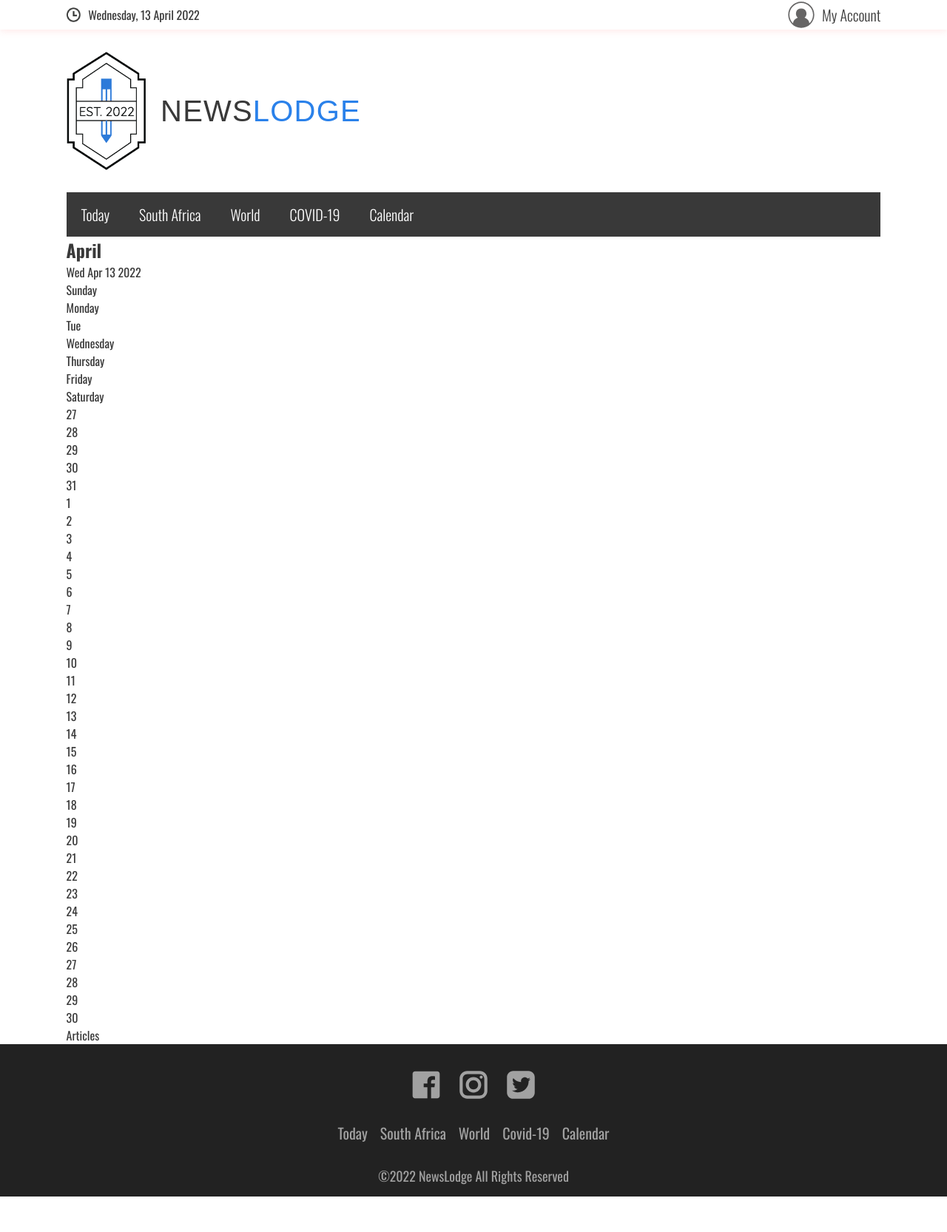
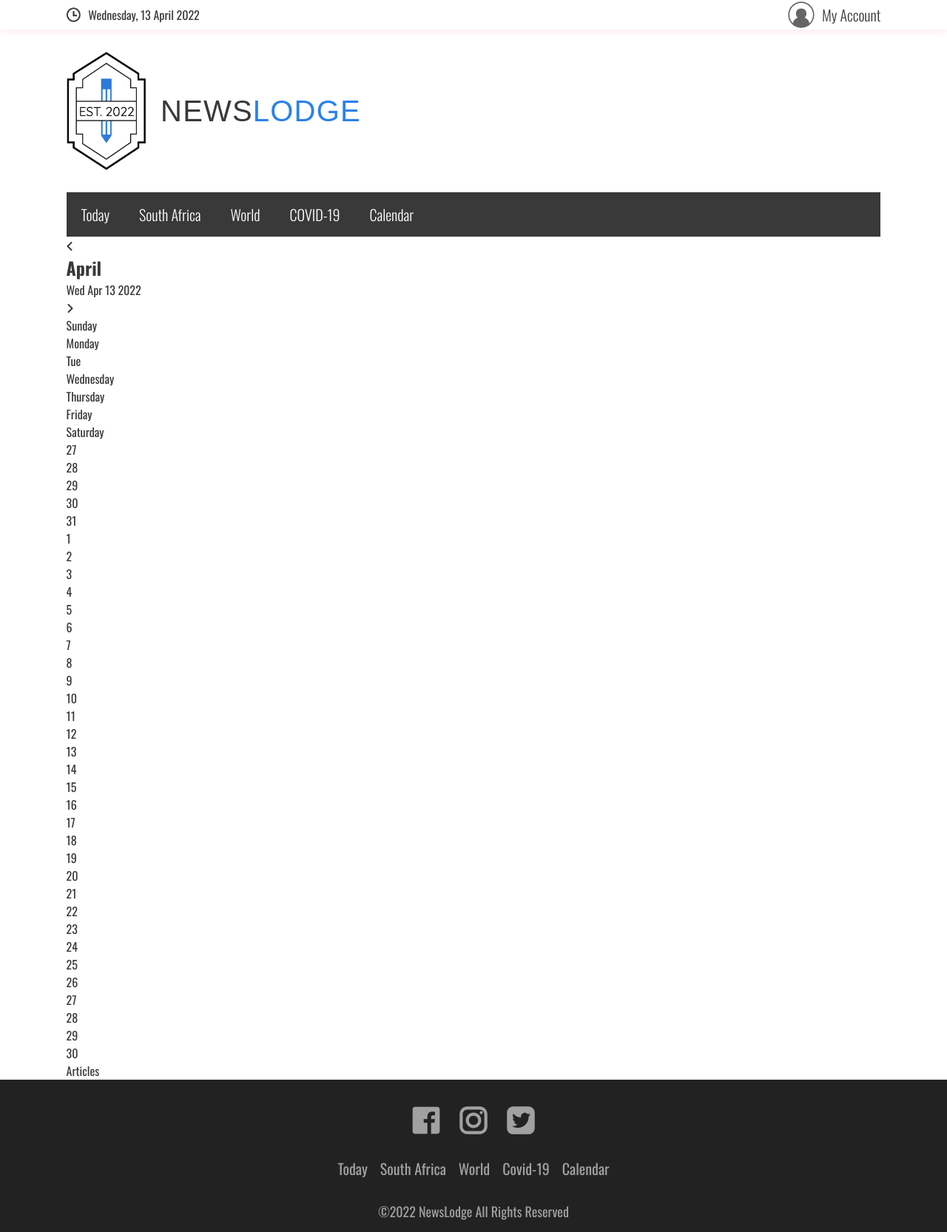
Before and after one commit to francois-smith/COS-216, a PHP site: page /COS216/PA3/calendar.php in a window 1280 px wide. Shown: the whole page at 74% size. Before the commit the page ends 1618 px from the top, so only its background shows below. Run offline with PHP 8.4, Linux system fonts and the light colour scheme; data that the repository does not hold is empty; some libraries are stand-ins or nearby versions.

Commit message:
Added linkages that other pages rely on

```diff
--- a/COS216/PA3/php/General/header.php
+++ b/COS216/PA3/php/General/header.php
@@ -13,6 +13,8 @@
         <meta name="description" content="News website birning you the latest updates of things happening around the world">
         <meta name="viewport" content="width=device-width, initial-scale=1">
         <link rel="stylesheet" href="/CSS/MainStyle.css">
+        <link rel="stylesheet" href="https://cdnjs.cloudflare.com/ajax/libs/font-awesome/6.1.1/css/all.min.css">
+        <script src="https://cdnjs.cloudflare.com/ajax/libs/Chart.js/2.7.0/Chart.js"></script>
     </head>
     <body>
         <nav>
```
